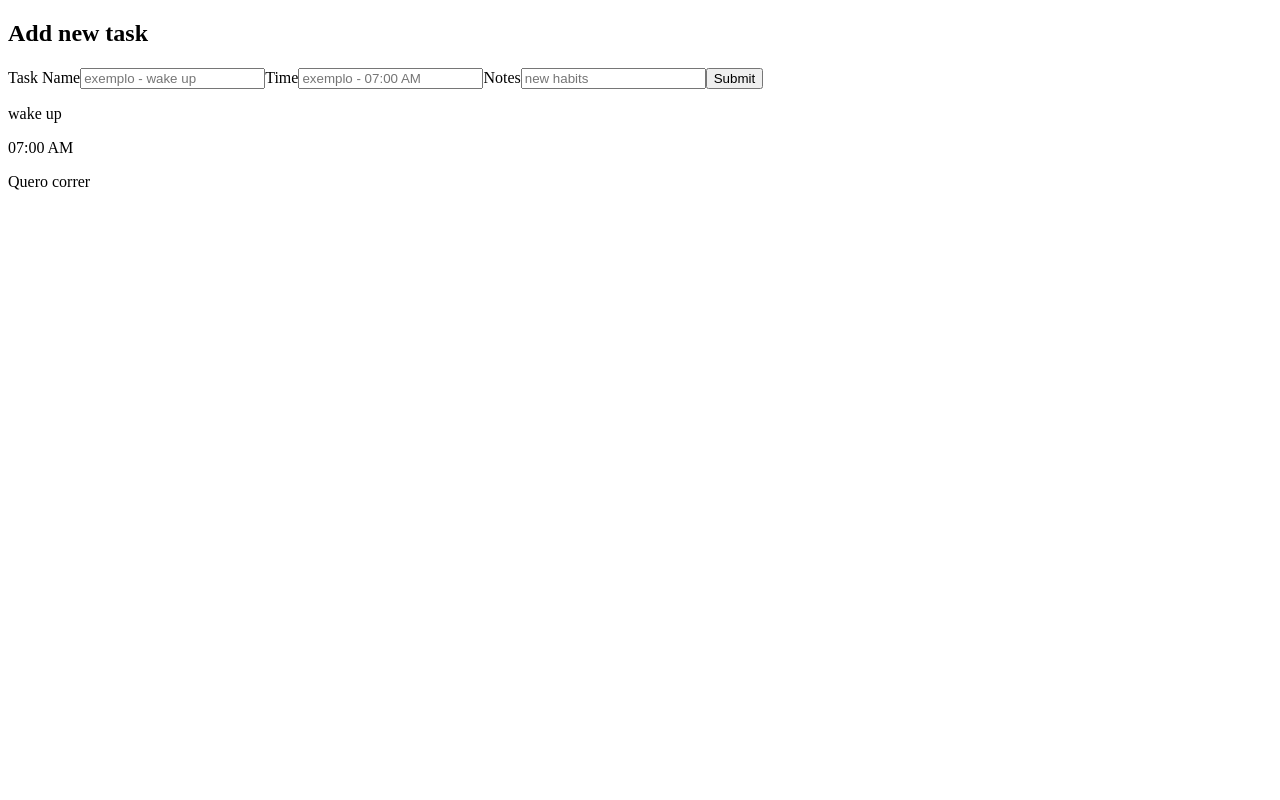
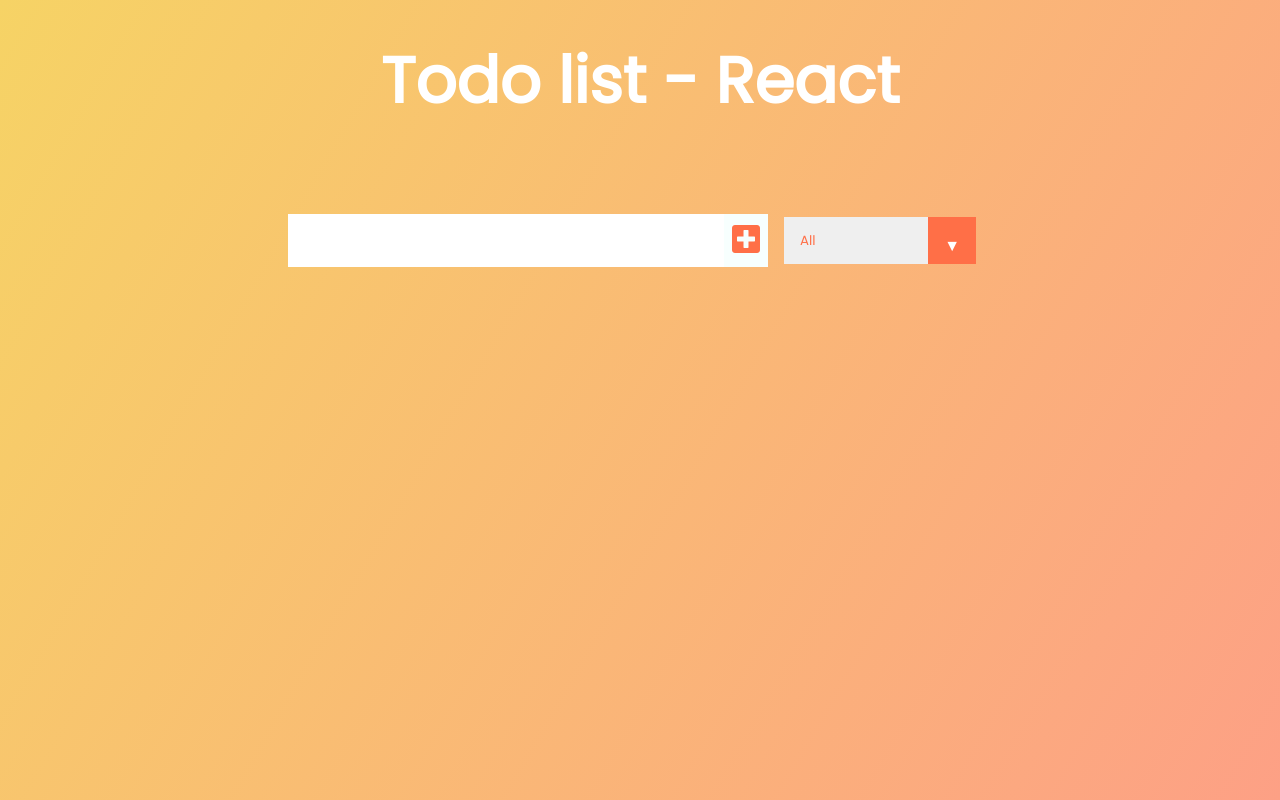
Before and after one commit to valdenicio22/myProjects, a React (Create React App) app in the folder todolist/: page / in a window 1280 px wide. Built offline with nearby package versions, Linux system fonts and the light colour scheme.

Commit message:
Css and components TodoList Form

```diff
--- a/todolist/public/index.html
+++ b/todolist/public/index.html
@@ -5,11 +5,22 @@
     <link rel="icon" href="%PUBLIC_URL%/favicon.ico" />
     <meta name="viewport" content="width=device-width, initial-scale=1" />
 
+    <link
+      href="https://fonts.googleapis.com/css?family=Poppins&display=swap"
+      rel="stylesheet"
+    />
+    <link
+      rel="stylesheet"
+      href="https://cdnjs.cloudflare.com/ajax/libs/font-awesome/5.12.1/css/all.min.css"
+      integrity="sha256-mmgLkCYLUQbXn0B1SRqzHar6dCnv9oZFPEC1g1cwlkk="
+      crossorigin="anonymous"
+    />
+
     <title>TodoList React</title>
   </head>
   <body>
     <noscript>You need to enable JavaScript to run this app.</noscript>
-    <div id="root">didn't work</div>
+    <div id="root"></div>
 
   </body>
 </html>
--- /dev/null
+++ b/todolist/src/App.css
@@ -0,0 +1,139 @@
+* {
+    margin: 0;
+    padding: 0;
+    box-sizing: border-box;
+  }
+  body {
+    background-image: linear-gradient(120deg, #f6d365 0%, #fda085 100%);
+    color: white;
+    font-family: "Poppins", sans-serif;
+    min-height: 100vh;
+  }
+  header {
+    font-size: 2rem;
+  }
+
+  header,
+  form {
+    min-height: 20vh;
+    display: flex;
+    justify-content: center;
+    align-items: center;
+  }
+  form input,
+  form button {
+    padding: 0.5rem;
+    font-size: 2rem;
+    border: none;
+    background: white;
+  }
+  form button {
+    color: #ff6f47;
+    background: #f7fffe;
+    cursor: pointer;
+    transition: all 0.3s ease;
+  }
+  form button:hover {
+    background: #ff6f47;
+    color: white;
+  }
+  .todo-container {
+    display: flex;
+    justify-content: center;
+    align-items: center;
+  }
+
+  .todo-list {
+    min-width: 30%;
+    list-style: none;
+  }
+
+  .todo {
+    margin: 0.5rem;
+    background: white;
+    font-size: 1.5rem;
+    color: black;
+    display: flex;
+    justify-content: space-between;
+    align-items: center;
+    transition: all 1s ease;
+  }
+  .filter-todo {
+    padding: 1rem;
+  }
+  .todo li {
+    flex: 1;
+  }
+
+  .trash-btn,
+  .complete-btn {
+    background: #ff6f47;
+    color: white;
+    border: none;
+    padding: 1rem;
+    cursor: pointer;
+    font-size: 1rem;
+  }
+  .complete-btn {
+    background: rgb(11, 212, 162);
+  }
+  .todo-item {
+    padding: 0rem 0.5rem;
+  }
+
+  .fa-trash,
+  .fa-check {
+    pointer-events: none;
+  }
+
+  .fall {
+    transform: translateY(10rem) rotateZ(20deg);
+    opacity: 0;
+  }
+
+  .completed {
+    text-decoration: line-through;
+    opacity: 0.5;
+  }
+
+  /*CUSTOM SELECTOR */
+  select {
+    -webkit-appearance: none;
+    -moz-appearance: none;
+    -ms-appearance: none;
+    appearance: none;
+    outline: 0;
+    box-shadow: none;
+    border: 0 !important;
+    background-image: none;
+  }
+
+  /* Custom Select */
+  .select {
+    margin: 1rem;
+    position: relative;
+    overflow: hidden;
+  }
+  select {
+    color: #ff6f47;
+    font-family: "Poppins", sans-serif;
+    cursor: pointer;
+    width: 12rem;
+  }
+  /* Arrow */
+  .select::after {
+    content: "\25BC";
+    position: absolute;
+    top: 0;
+    right: 0;
+    padding: 1rem;
+    background: #ff6f47;
+    cursor: pointer;
+    pointer-events: none;
+  }
+  /* Transition */
+  /*
+  .select:hover::after {
+    transform: scale(1.5);
+  }
+  */
--- a/todolist/src/App.jsx
+++ b/todolist/src/App.jsx
@@ -1,11 +1,15 @@
-import { ContainerMain } from "./components/ContainerMain";
-import { Task } from "./components/Task";
+import { Form } from './components/Form'
+import { TodoList } from './components/TodoList'
+import './App.css'
 
 export function App() {
   return (
-    <>
-      <ContainerMain />
-      <Task />
-    </>
+    <div className="App">
+      <header>
+        <h1>Todo list - React</h1>
+      </header>
+      <Form />
+      <TodoList />
+    </div>
   )
 }
--- a/todolist/src/components/ContainerForms.jsx
+++ /dev/null
@@ -1,32 +0,0 @@
-import { useState } from 'react';
-
-export function ContainerForms() {
-
-    const [taskName, setTaskName] = useState('');
-    const [taskTimer, setTaskTimer] = useState('');
-    const [taskNodes, setTaskNodes] = useState('');
-
-    return (
-        <>
-            <header>
-                <h2>Add new task</h2>
-            </header>
-            <form>
-                <h1>{taskName}</h1>
-                <label htmlFor="Task Name">
-                    Task Name
-                    <input id="Task Name" onChange={e => setTaskName(e.target.value)} placeholder="exemplo - wake up" />
-                </label>
-                <label htmlFor="Time">
-                    Time
-                    <input id="Time" placeholder="exemplo - 07:00 AM" />
-                </label>
-                <label htmlFor="Notes">
-                    Notes
-                    <input id="Notes" placeholder="new habits" />
-                </label>
-                <button>Submit</button>
-            </form>
-        </>
-    );
-}
--- a/todolist/src/components/ContainerMain.jsx
+++ /dev/null
@@ -1,9 +0,0 @@
-import { ContainerForms } from "./ContainerForms";
-
-export function ContainerMain() {
-    return (
-        <div className="mainContainer">
-            <ContainerForms />
-        </div>
-    );
-}
--- /dev/null
+++ b/todolist/src/components/Form.jsx
@@ -0,0 +1,17 @@
+export function Form() {
+    return (
+        <form>
+            <input type="text" className="todo-input" />
+            <button className="todo-button" type="submit">
+                <i className="fas fa-plus-square"></i>
+            </button>
+            <div className="select">
+                <select name="todos" className="filter-todo">
+                    <option value="all">All</option>
+                    <option value="completed">Completed</option>
+                    <option value="uncompleted">Uncompleted</option>
+                </select>
+            </div>
+        </form>
+    );
+}
--- a/todolist/src/components/Task.jsx
+++ /dev/null
@@ -1,9 +0,0 @@
-export function Task(props) {
-    return (
-        <div>
-            <p>wake up</p>
-            <p>07:00 AM</p>
-            <p>Quero correr</p>
-        </div>
-    );
-}
--- /dev/null
+++ b/todolist/src/components/TodoList.jsx
@@ -0,0 +1,7 @@
+export function TodoList() {
+    return (
+        <div className="todo-container">
+            <ul className="todo-list"></ul>
+        </div>
+    );
+}
--- a/todolist/src/index.jsx
+++ b/todolist/src/index.jsx
@@ -1,6 +1,7 @@
 import React from 'react';
 import ReactDOM from 'react-dom';
 import { App } from './App';
+import './index.css'
 
 ReactDOM.render(
   <App />,
```
Also changed, not shown: todolist/src/index.css (added).
